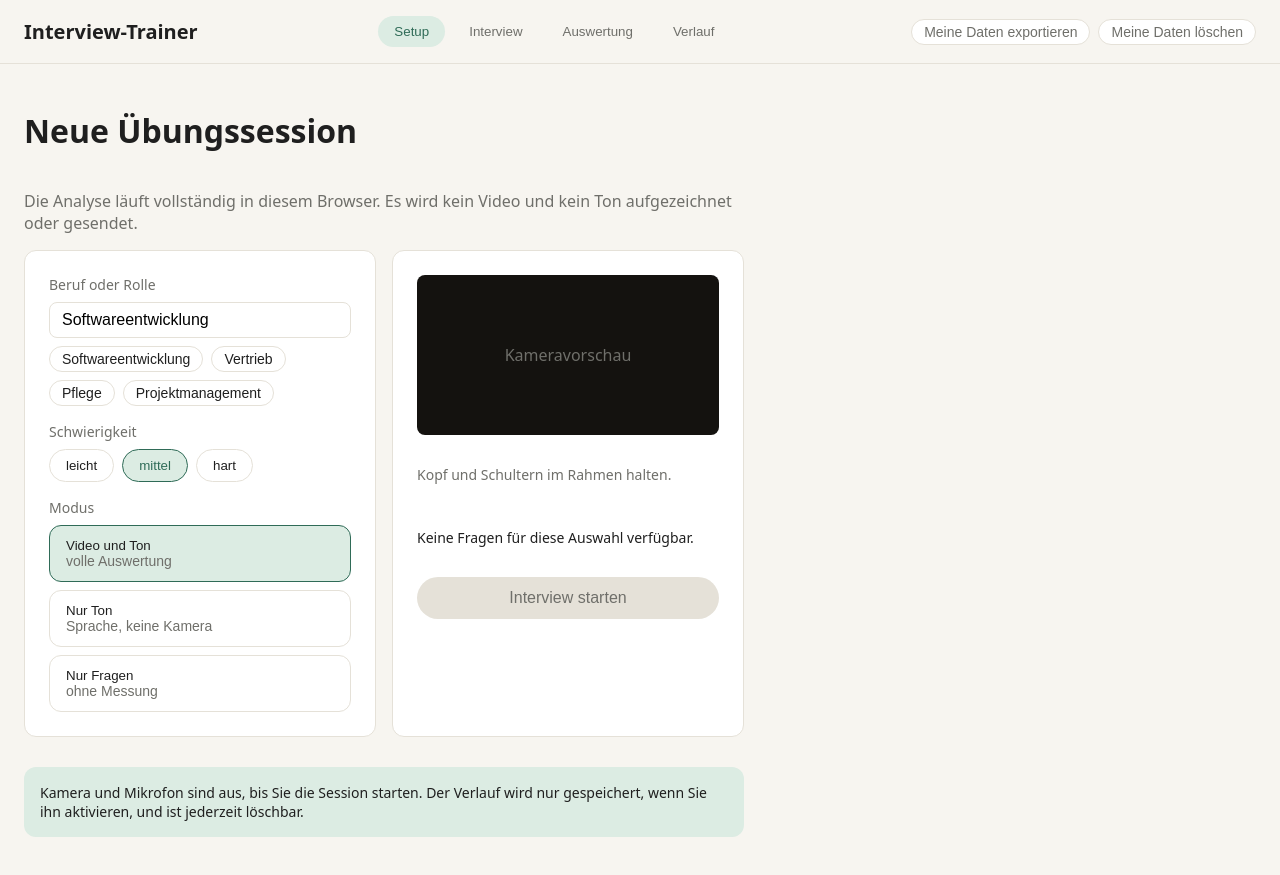
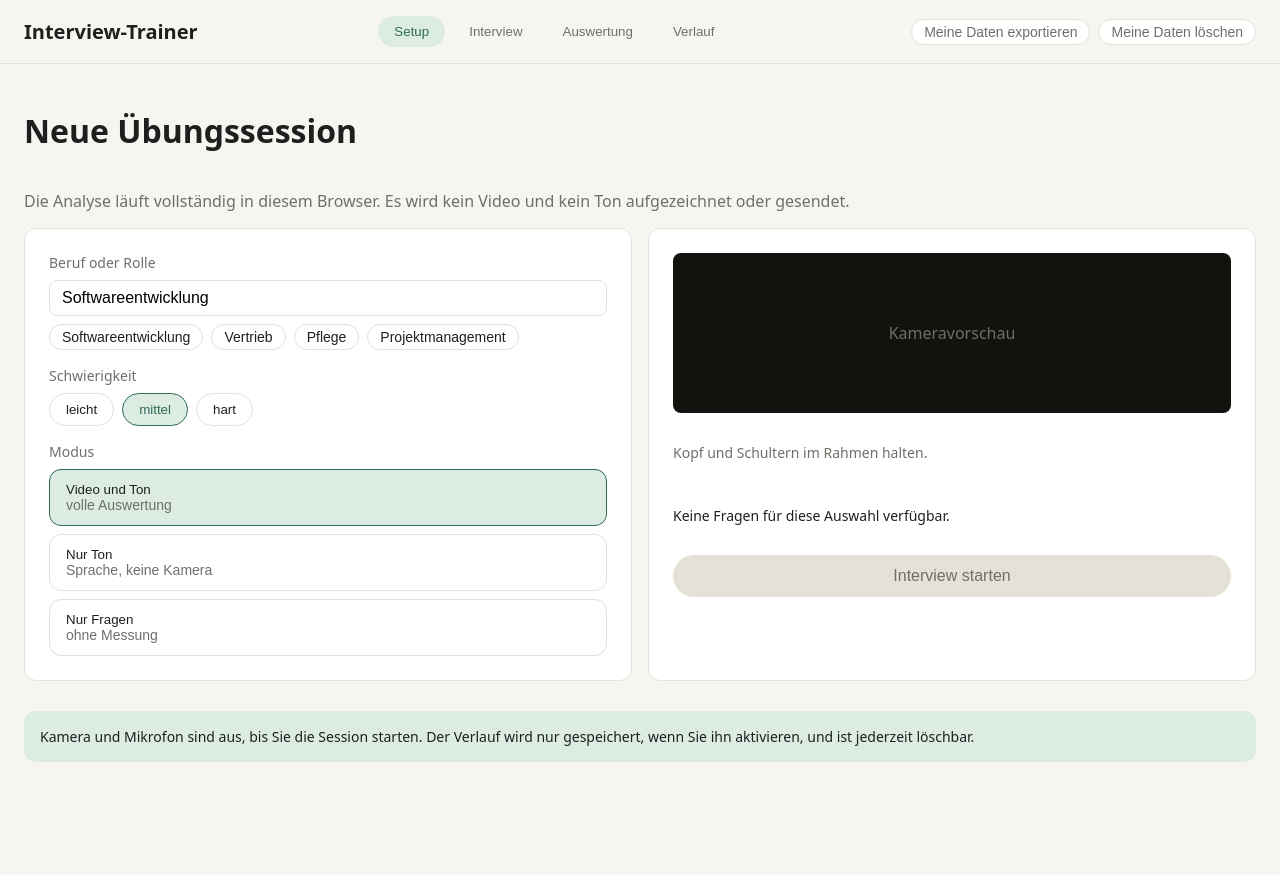
Before and after one commit to GitHubQerim/interview-trainer, a React (Vite) app in the folder frontend/: page / in a window 1280 px wide. After the commit the page ends 800 px from the top, so only its background shows below. Built offline with nearby package versions, Linux system fonts and the light colour scheme; no server answers.

Commit message:
fix(ui): use full viewport width with centered content column
Screens were capped at 720px and left-aligned, leaving the right half empty on wide viewports. Content now spans up to 1280px, centered; header aligns with it and wraps on narrow widths.

```diff
--- a/frontend/src/components/AppShell/AppShell.module.scss
+++ b/frontend/src/components/AppShell/AppShell.module.scss
@@ -1,10 +1,15 @@
 @use '../../styles/tokens' as *;
+
+$content-max-width: 1280px;
 
 .header {
   display: flex;
+  flex-wrap: wrap;
   align-items: center;
   justify-content: space-between;
-  padding: $space-4 $space-6;
+  gap: $space-3 $space-4;
+  // Header buendig zur zentrierten Inhaltsspalte, Rahmenlinie bleibt volle Breite
+  padding: $space-4 max($space-6, calc((100% - #{$content-max-width}) / 2 + #{$space-6}));
   border-bottom: 1px solid $color-border;
 }
 
@@ -34,5 +39,8 @@
 }
 
 .content {
+  width: 100%;
+  max-width: $content-max-width;
+  margin: 0 auto;
   padding: $space-6;
 }
--- a/frontend/src/components/AuswertungScreen/AuswertungScreen.module.scss
+++ b/frontend/src/components/AuswertungScreen/AuswertungScreen.module.scss
@@ -4,7 +4,6 @@
   display: flex;
   flex-direction: column;
   gap: $space-4;
-  max-width: 720px;
 }
 
 .tabs {
--- a/frontend/src/components/InterviewScreen/InterviewScreen.module.scss
+++ b/frontend/src/components/InterviewScreen/InterviewScreen.module.scss
@@ -4,7 +4,6 @@
   display: flex;
   flex-direction: column;
   gap: $space-2;
-  max-width: 720px;
 }
 
 .subtitle {
--- a/frontend/src/components/SetupScreen/SetupScreen.module.scss
+++ b/frontend/src/components/SetupScreen/SetupScreen.module.scss
@@ -4,7 +4,6 @@
   display: flex;
   flex-direction: column;
   gap: $space-4;
-  max-width: 720px;
 }
 
 .description {
--- a/frontend/src/components/VerlaufScreen/VerlaufScreen.module.scss
+++ b/frontend/src/components/VerlaufScreen/VerlaufScreen.module.scss
@@ -4,7 +4,6 @@
   display: flex;
   flex-direction: column;
   gap: $space-4;
-  max-width: 720px;
 }
 
 .tabs {
```
